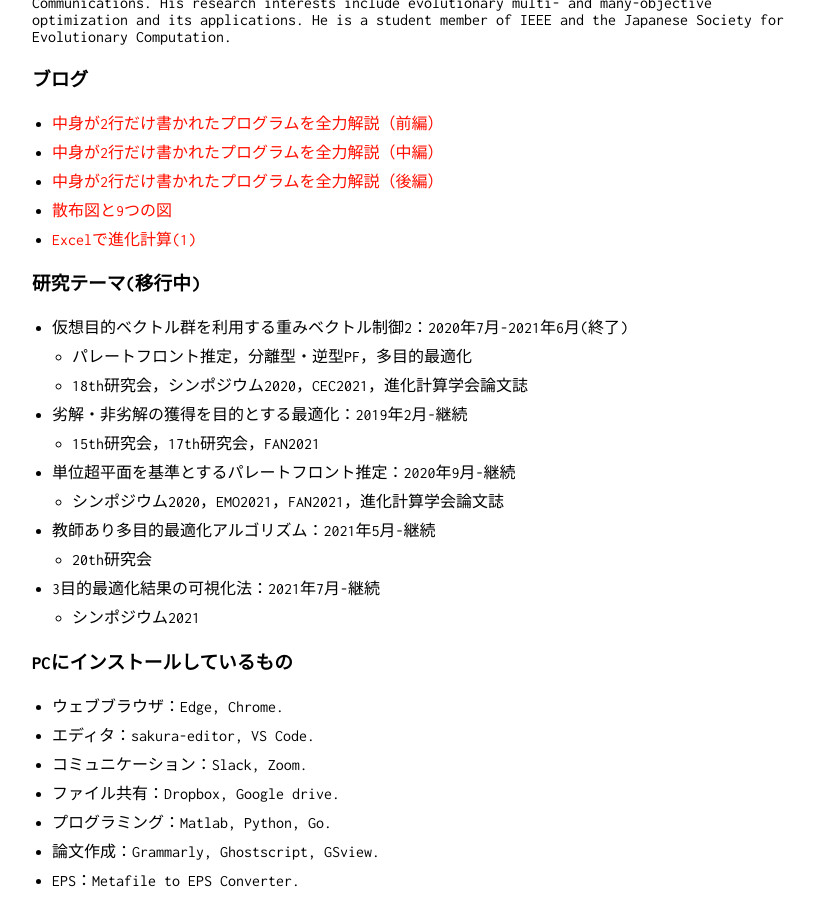
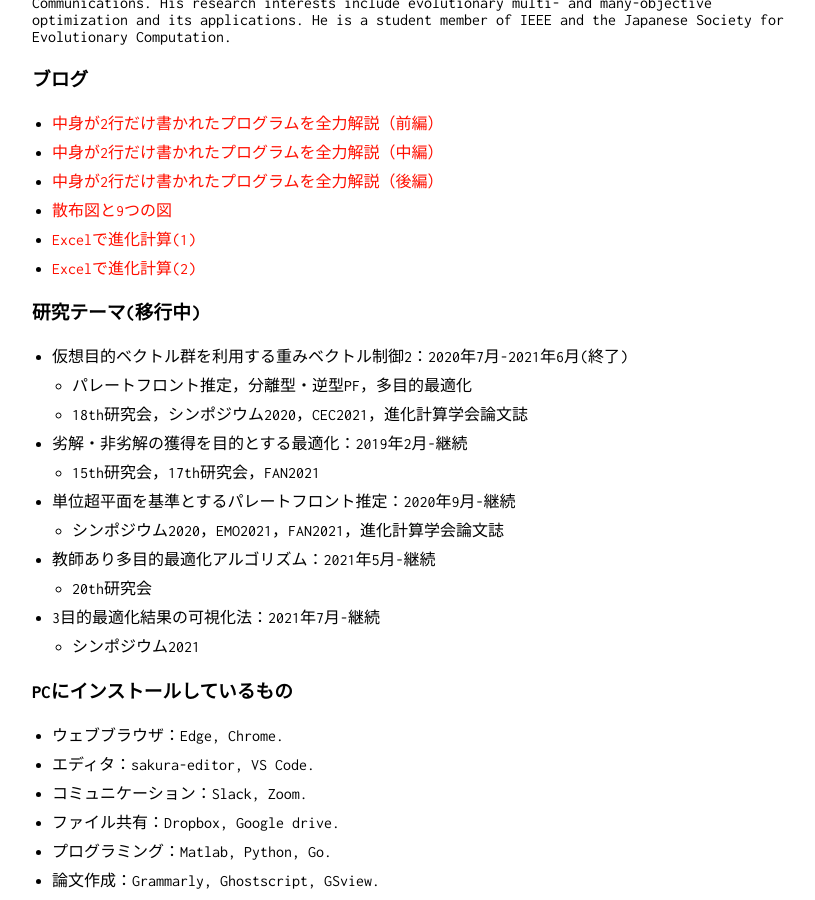
Before and after one commit to tomtkg/tomtkg.github.io, a Jekyll site: the page built from memo.md, in a window 1280 px wide and 900 px high, scrolled down 1327 px. Shown: the whole window, without its empty margins (228-1043 px from the left). Built offline with Jekyll 4.4.1, drawn with Linux system fonts in a browser that asks for light colours.

Commit message:
Update memo.md

```diff
--- a/memo.md
+++ b/memo.md
@@ -64,6 +64,7 @@ Tomoaki Takagi received the B.E. and M.E. degrees from the University of Electro
 - [中身が2行だけ書かれたプログラムを全力解説（後編）](https://www.timedia.co.jp/tech/20220517-tech)
 - [散布図と9つの図](https://www.timedia.co.jp/tech/20220524-tech)
 - [Excelで進化計算(1)](https://www.timedia.co.jp/tech/20220606-tech)
+- [Excelで進化計算(2)](https://www.timedia.co.jp/tech/20220608-tech)
 
 ### 研究テーマ(移行中)
 - 仮想目的ベクトル群を利用する重みベクトル制御2：2020年7月-2021年6月(終了)
```
